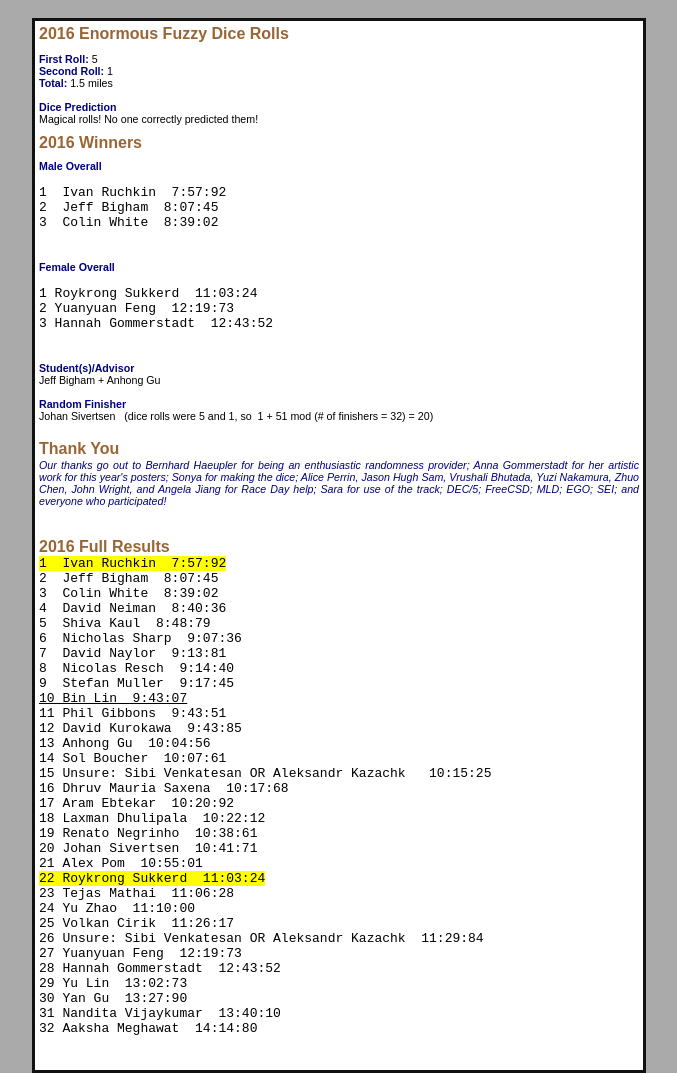
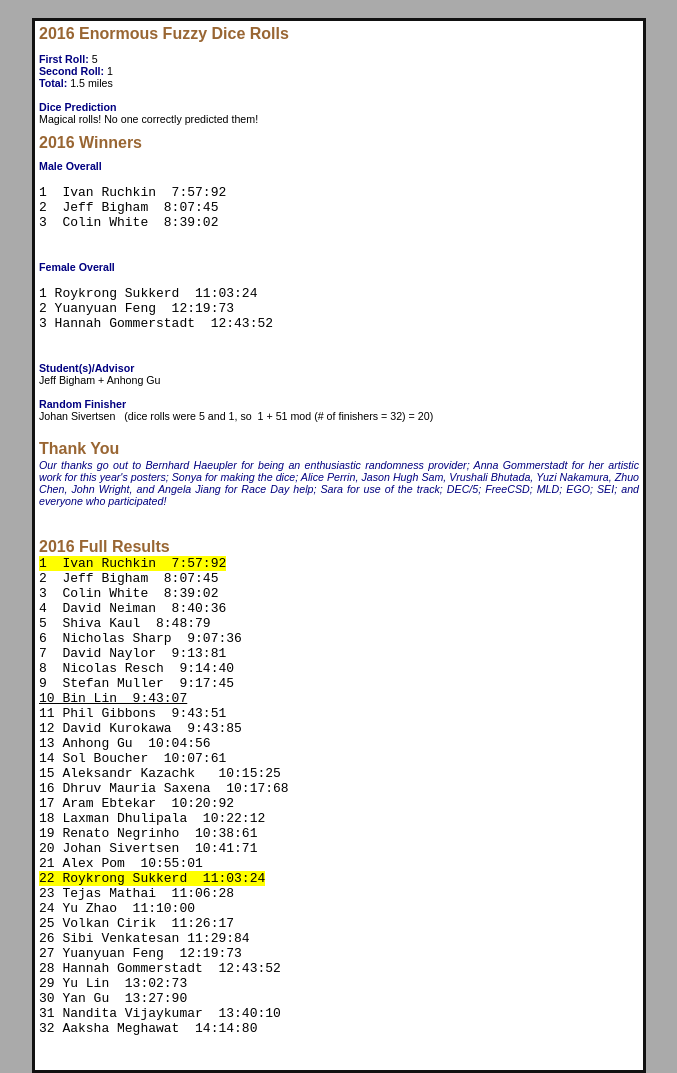
Before and after one commit to cmu-rdr/cmu-rdr.github.io, a plain HTML site: page results-2016.html in a window 1280 px wide. Shown: the whole page, without its empty margins (301-978 px from the left). Drawn offline with Linux system fonts and the light colour scheme.

Commit message:
Update results.

```diff
--- a/results-2016.html
+++ b/results-2016.html
@@ -143,7 +143,7 @@
 12 David Kurokawa  9:43:85
 13 Anhong Gu  10:04:56
 14 Sol Boucher  10:07:61
-15 Unsure: Sibi Venkatesan OR Aleksandr Kazachk   10:15:25
+15 Aleksandr Kazachk   10:15:25
 16 Dhruv Mauria Saxena  10:17:68
 17 Aram Ebtekar  10:20:92
 18 Laxman Dhulipala  10:22:12
@@ -154,7 +154,7 @@
 23 Tejas Mathai  11:06:28
 24 Yu Zhao  11:10:00
 25 Volkan Cirik  11:26:17
-26 Unsure: Sibi Venkatesan OR Aleksandr Kazachk  11:29:84
+26 Sibi Venkatesan 11:29:84
 27 Yuanyuan Feng  12:19:73
 28 Hannah Gommerstadt  12:43:52
 29 Yu Lin  13:02:73
```
